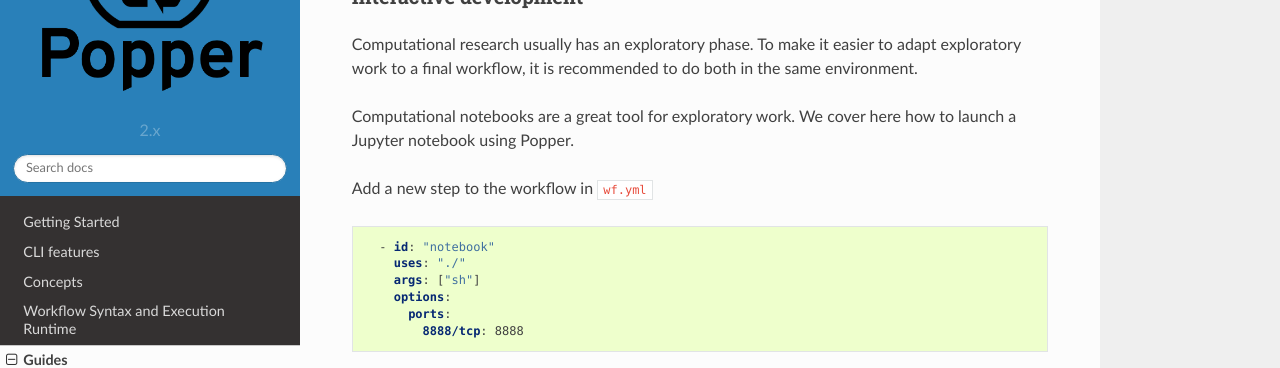
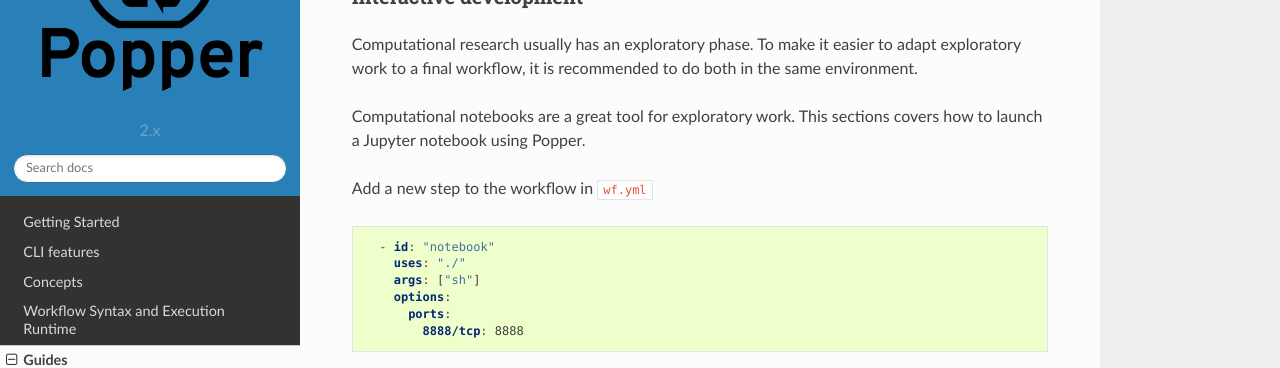
Before and after one commit to getpopper/popper, a Sphinx documentation site: the page built from docs/sections/guides.md, in a window 1280 px wide and 900 px high, scrolled down 4214 px. Shown: the part 151-519 px from the top of the window. Built offline with Sphinx 7.4.7 and the Read the Docs theme 2.0.0, drawn with Linux system fonts in a browser that asks for light colours; some of the changed text lies outside the part shown.

Commit message:
Update guides.md

````diff
--- a/docs/sections/guides.md
+++ b/docs/sections/guides.md
@@ -235,7 +235,7 @@ Computational research usually has an exploratory phase.
 To make it easier to adapt exploratory work to a final workflow, it is recommended
 to do both in the same environment.
 
-Computational notebooks are a great tool for exploratory work. We cover here how to
+Computational notebooks are a great tool for exploratory work. This sections covers how to
 launch a Jupyter notebook using Popper.
 
 Add a new step to the workflow in `wf.yml`
@@ -249,7 +249,8 @@ Add a new step to the workflow in `wf.yml`
 ```
 
 Remarks:
-- `uses` is set to `./` (current directory), as this step uses an image built from the `Dockerfile` in the local workspace directory
+- `uses` is set to `./` (current directory), as this step uses an image built from the
+  `Dockerfile` in the local workspace directory
 - `ports` is set to `{8888/tcp: 8888}` which will allow the host machine to connect to the notebook server in the container
 
 In your local shell, execute the step in interactive mode
````
Also changed, not shown: other parts of docs/sections/guides.md (+3 -3 lines).
